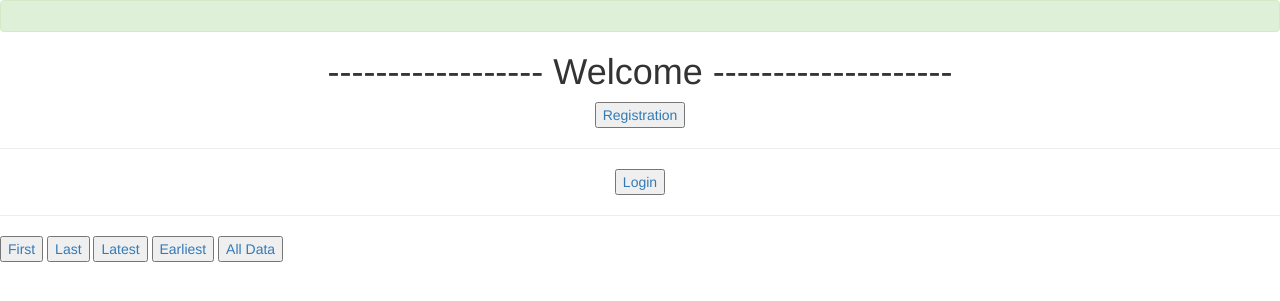
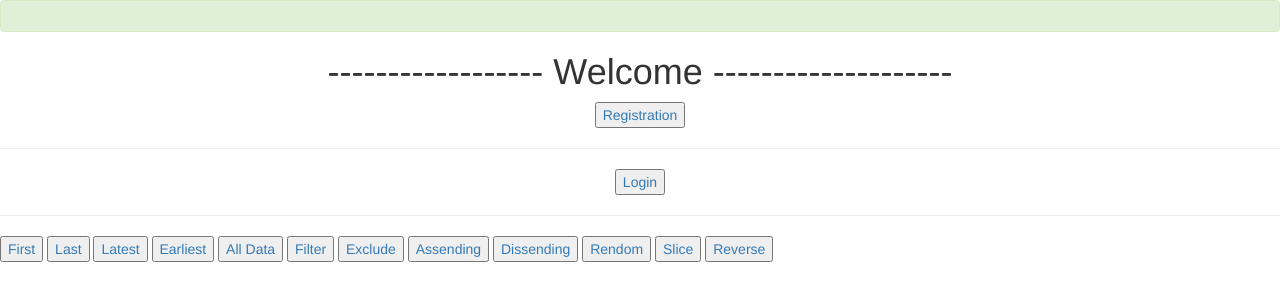
Before and after one commit to Arunsilawat/Dgango, a Django app: page / in a window 1280 px wide. Shown: the top 301 px of the page. Run offline with Django 5.2, Linux system fonts and the light colour scheme; some libraries are stand-ins or nearby versions.

Commit message:
filter ordered unordered slice and reverse

```diff
--- a/Models/project/app/templates/dashboard.html
+++ b/Models/project/app/templates/dashboard.html
@@ -38,7 +38,7 @@
             </tbody>
         </table>
     </div> <br>
-    <a href=""><button>Logout</button></a>
+    <a href="{% url 'home' %}"><button>Logout</button></a>
 </body>
 
 </html>
--- a/Models/project/app/templates/home.html
+++ b/Models/project/app/templates/home.html
@@ -25,6 +25,12 @@
    <a href="{% url 'latest' %}"><button>Latest</button></a>
    <a href="{% url 'earliest' %}"><button>Earliest</button></a>
    <a href="{% url 'all' %}"><button>All Data</button></a>
-   {% comment %} <a href="{% url 'filter' %}"><button>Filter</button></a> {% endcomment %}
+   <a href="{% url 'myfilter' %}"><button>Filter</button></a>
+   <a href="{% url 'myexclude' %}"><button>Exclude</button></a>
+   <a href="{% url 'myassending' %}"><button>Assending</button></a>
+   <a href="{% url 'mydissending' %}"><button>Dissending</button></a>
+   <a href="{% url 'myrendom' %}"><button>Rendom</button></a>
+   <a href="{% url 'myslice' %}"><button>Slice</button></a>
+   <a href="{% url 'myreverse' %}"><button>Reverse</button></a>
 </body>
 </html>
--- a/Models/project/app/templates/register.html
+++ b/Models/project/app/templates/register.html
@@ -17,6 +17,6 @@
             Password : <input type="password" name="pass" required><br><br>
             Confirm Password : <input type="password" name="cpass" required><br><br>
             <button type="submit" >Register</button>
-    </form>
+     </form>
 </body>
 </html>
--- a/Models/project/app/urls.py
+++ b/Models/project/app/urls.py
@@ -10,4 +10,11 @@ urlpatterns = [
     path('latest/',views.latest, name='latest'),
     path('earliest/',views.earliest, name='earliest'),
     path('all/',views.all, name='all'),
+    path('myfilter/',views.myfilter, name='myfilter'),
+    path('myexclude/',views.myexclude, name='myexclude'),
+    path('myassending/',views.myassending, name='myassending'),
+    path('mydissending/',views.mydissending, name='mydissending'),
+    path('myrendom/',views.myrendom, name='myrendom'),
+    path('myslice/',views.myslice, name='myslice'),
+    path('myreverse/',views.myreverse, name='myreverse'),
  ]
--- a/Models/project/app/views.py
+++ b/Models/project/app/views.py
@@ -106,14 +106,44 @@ def earliest(request):
     'pas':data.stu_password
     }
     return render(request,'dashboard.html',data1)
+# ------------------------------multiple return-----------------------------------------------
 
 def all(request):
     data=Student.objects.all()
     data1=data.values()
-    data2 = {
-        "data":list(data1)
-    }
-    # print(data2)
-    # print(type(data2))
+    return render(request,'dashboard.html',{'data':data1})
 
+def myfilter(request):
+    data=Student.objects.filter(stu_name="Arun")
+    data1=data.values()
     return render(request,'dashboard.html',{'data':data1})
+
+def myexclude(request):
+    data=Student.objects.exclude(stu_name="Arun")
+    data1=data.values()
+    return render(request,'dashboard.html',{'data':data1})
+
+def myassending(request):
+    data=Student.objects.order_by("stu_name")  #  .reverse()  se bhi dissending de dega
+    data1=data.values()
+    return render(request,'dashboard.html',{'data':data1})
+
+def mydissending(request):
+    data=Student.objects.order_by("-stu_name")
+    data1=data.values()
+    return render(request,'dashboard.html',{'data':data1})
+
+def myrendom(request):
+    data=Student.objects.order_by("?")
+    data1=data.values()
+    return render(request,'dashboard.html',{'data':data1})
+
+def myslice(request):
+    data=Student.objects.all()[5::]
+    data1=data
+    return render(request,'dashboard.html',{'data':data1})
+
+def myreverse(request):
+    data=Student.objects.order_by("-id")[:5:]
+    data1=data.values()
+    return render(request,'dashboard.html',{'data':data})
```
Also changed, not shown: Models/project/db.sqlite3.
